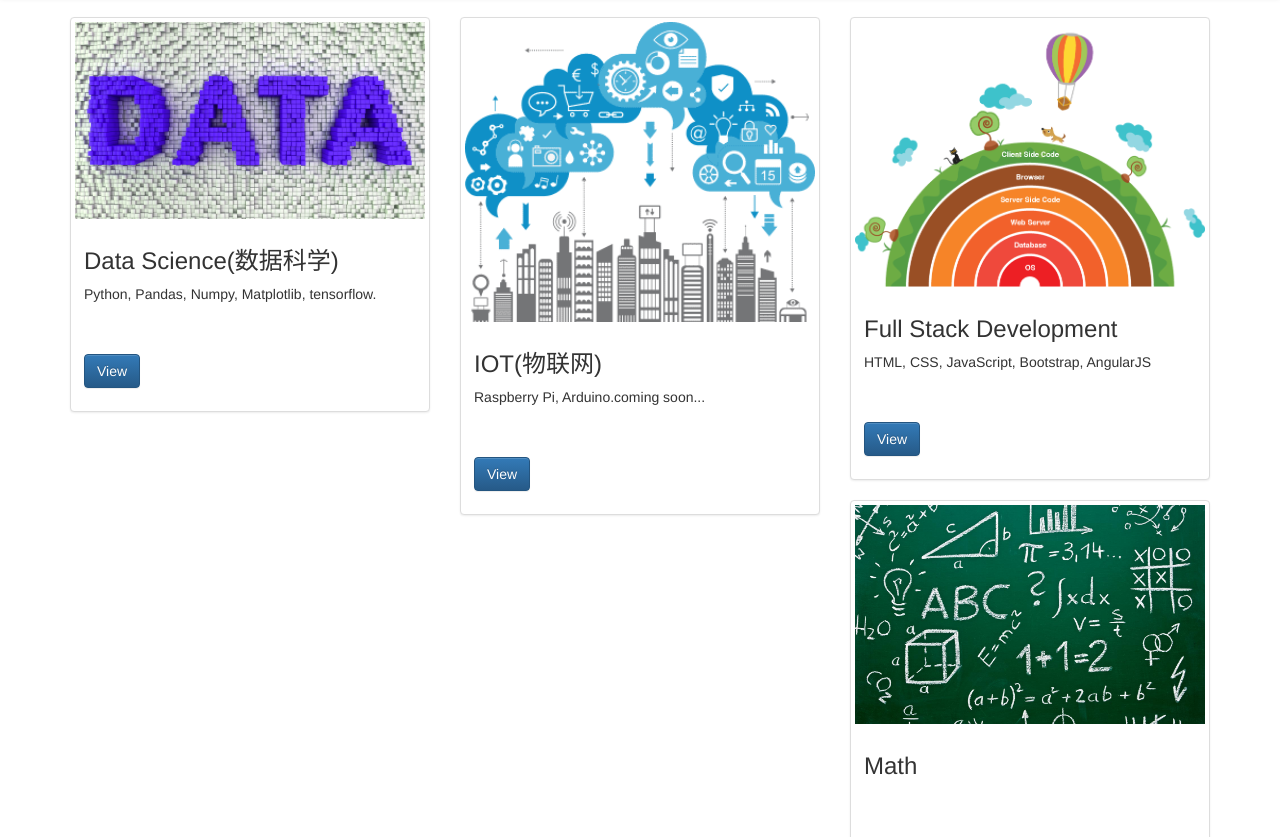
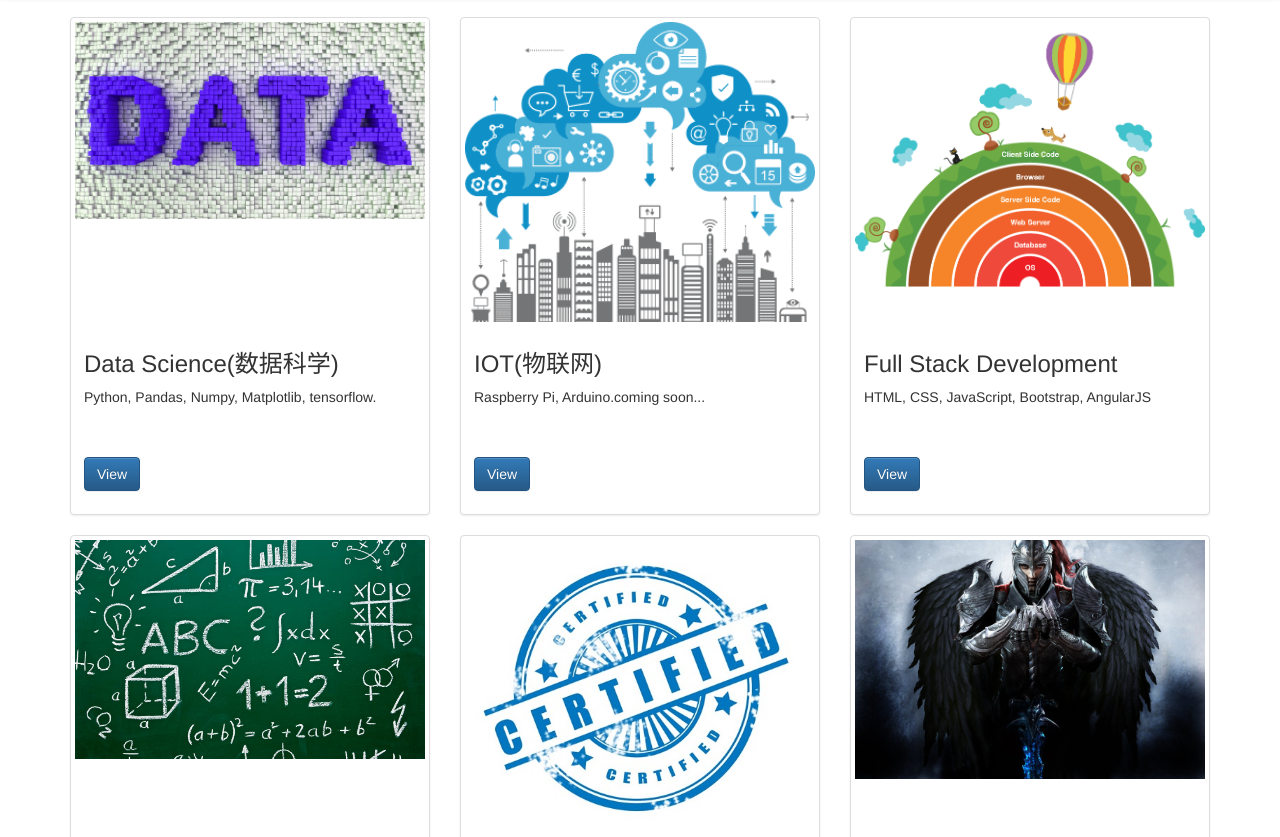
Before and after one commit to LyuuuuXinwei/KaggleProject, a plain HTML site: page index.html in a window 1280 px wide. Shown: the part 53-890 px from the top of the page. Drawn offline with Linux system fonts and the light colour scheme.

Commit message:
fixed
fixed issue 服务器上显示和preview上不一样，对不齐的情况

```diff
--- a/index.html
+++ b/index.html
@@ -53,7 +53,7 @@
       <div class="row">
           <div class="col-sm-6 col-md-4">
               <div class="thumbnail">
-                <div style="max-width:auto; max-height:300px; overflow:hidden">
+                <div style="max-width:auto; max-height:300px; min-height:300px; overflow:hidden">
                   <img src="img/index-page/index-dataScience.jpg"width="100%" height="100%">
                 </div>
                   <div class="caption">
@@ -68,7 +68,7 @@
           </div>
           <div class="col-sm-6 col-md-4 ">
               <div class="thumbnail">
-                  <div style="max-width:auto; max-height:300px; overflow:hidden">
+                  <div style="max-width:auto; max-height:300px; min-height:300px; overflow:hidden">
                     <img src="img/index-page/index-iot.png" width="100%" height="100%">
                   </div>
                   <div class="caption">
@@ -86,7 +86,7 @@
           <!-- <div class="col-xs-12 clearfix visible-xs-block clearfix "></div> -->
           <div class="col-sm-6 col-md-4">
               <div class="thumbnail">
-                <div style="max-width:auto; max-height:300px; overflow:hidden">
+                <div style="max-width:auto; max-height:300px; min-height:300px; overflow:hidden">
                   <img src="img/index-page/index-fullstack.png"width="100%" height="100%">
                 </div>
                   <div class="caption">
@@ -103,7 +103,7 @@
           </div>
           <div class="col-xs-12 col-sm-6 col-md-4">
               <div class="thumbnail">
-                <div style="max-width:auto; max-height:300px; overflow:hidden">
+                <div style="max-width:auto; max-height:300px; min-height:300px; overflow:hidden">
                   <img src="img/index-page/index-math.jpg"width="100%" height="100%">
                 </div>
                   <div class="caption" >
@@ -116,7 +116,7 @@
           </div>
           <div class="col-xs-12 col-sm-6 col-md-4">
               <div class="thumbnail">
-                <div style="max-width:auto; max-height:300px; overflow:hidden">
+                <div style="max-width:auto; max-height:300px; min-height:300px; overflow:hidden">
                   <img src="img/index-page/index-certified.jpg"width="100%" height="100%">
                 </div>
                   <div class="caption">
@@ -129,7 +129,7 @@
           </div>
           <div class="col-xs-12 col-sm-6 col-md-4">
               <div class="thumbnail">
-                <div style="max-width:auto; max-height:300px; overflow:hidden">
+                <div style="max-width:auto; max-height:300px; min-height:300px; overflow:hidden">
                   <img src="img/index-page/index-game-archlord.jpg"width="100%" height="100%">
                 </div>
                   <div class="caption">
```
